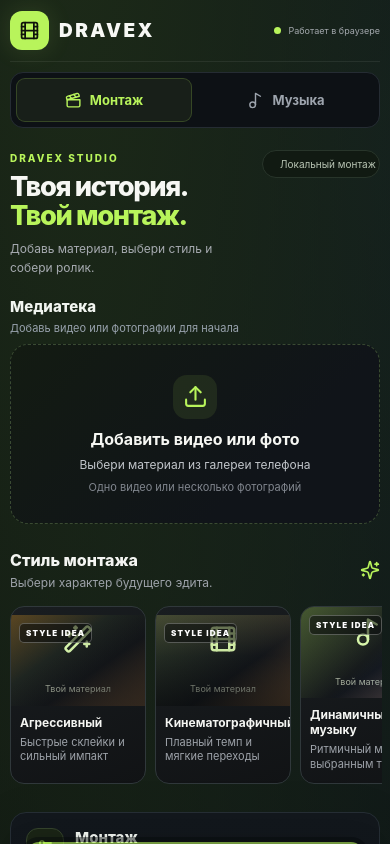
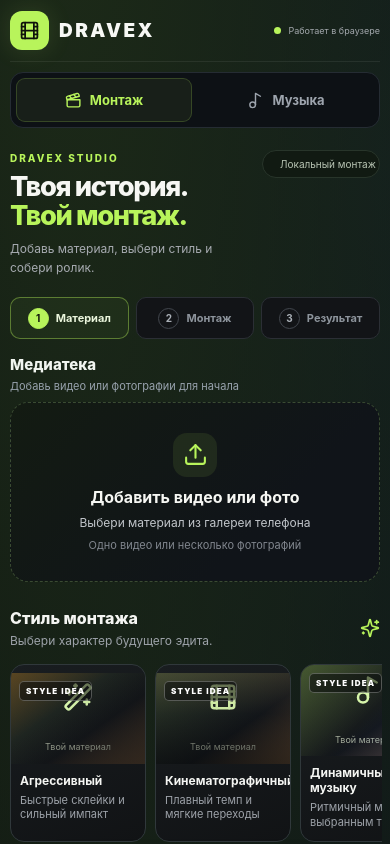
Before and after one commit to mlbbgame/dravex-ai-video-editor, a React (Vite) app: page / in a window 390 px wide. Shown: the top 844 px of the page. Built offline with nearby package versions, Linux system fonts and the light colour scheme.

Commit message:
DRAVEX: integrate mobile usability and universal director profiles
Add universal director profiles, mobile workflow indicator, and regression tests.

```diff
--- a/src/App.tsx
+++ b/src/App.tsx
@@ -806,6 +806,11 @@
         <div className="dravex-editor-layout">
           <section className="dravex-stage-column" aria-label="Медиатека и предпросмотр">
             <div className="dravex-intro"><div><span className="dravex-eyebrow">DRAVEX STUDIO</span><h1>Твоя история.<br /><span>Твой монтаж.</span></h1><p>Добавь материал, выбери стиль и собери ролик.</p></div><span className="dravex-editor-badge"><span />Локальный монтаж</span></div>
+            <div className="dravex-workflow-steps" role="group" aria-label="Этапы создания видео">
+              <span className={!mediaFiles.length ? "is-active" : "is-done"}><b>1</b> Материал</span>
+              <span className={stage === "done" || stage === "analyzing" || stage === "rendering" ? "is-done" : mediaFiles.length ? "is-active" : ""}><b>2</b> Монтаж</span>
+              <span className={stage === "done" ? "is-done" : stage === "analyzing" || stage === "rendering" ? "is-active" : ""}><b>3</b> Результат</span>
+            </div>
             <input ref={videoInput} className="dravex-hidden" type="file" accept="video/*,image/*" multiple onChange={onMediaSelected} />
             <div className="dravex-media-heading"><div><h2>Медиатека</h2><p>{mediaFiles.length ? `${mediaFiles.length} ${isImageMode ? "фото" : "видеофайл"} · ${(mediaFiles.reduce((sum, file) => sum + file.size, 0) / (1024 * 1024)).toFixed(1)} МБ` : "Добавь видео или фотографии для начала"}</p></div>{mediaFiles.length > 0 && <button type="button" onClick={() => videoInput.current?.click()}><Upload size={15} />Добавить</button>}</div>
         {!mediaFiles.length ? (
--- a/src/styles.css
+++ b/src/styles.css
@@ -563,3 +563,64 @@
     max-height: min(54svh, 520px);
   }
 }
+
+
+/* Mobile usability improvements for the integrated DRAVEX editor. */
+.dravex-workflow-steps {
+  display: grid;
+  grid-template-columns: repeat(3, minmax(0, 1fr));
+  gap: 7px;
+  margin: 0 0 16px;
+}
+.dravex-workflow-steps > span {
+  min-width: 0;
+  min-height: 42px;
+  display: flex;
+  align-items: center;
+  justify-content: center;
+  gap: 7px;
+  padding: 7px 5px;
+  border: 1px solid #2b2f35;
+  border-radius: 10px;
+  color: #8d949c;
+  background: #121417;
+  font-size: 11px;
+  font-weight: 700;
+  white-space: nowrap;
+}
+.dravex-workflow-steps b {
+  width: 21px;
+  height: 21px;
+  display: grid;
+  flex: 0 0 21px;
+  place-items: center;
+  border: 1px solid #42474e;
+  border-radius: 50%;
+  color: #aab0b7;
+  font-size: 10px;
+}
+.dravex-workflow-steps > span.is-active {
+  border-color: #b8f45b65;
+  color: #eaf5dc;
+  background: #b8f45b0b;
+}
+.dravex-workflow-steps > span.is-active b,
+.dravex-workflow-steps > span.is-done b {
+  border-color: var(--accent);
+  color: #11150b;
+  background: var(--accent);
+}
+.dravex-workflow-steps > span.is-done { color: #c2d6ad; }
+.dravex-tabs button { min-height: 44px; touch-action: manipulation; }
+.dravex-file-row button,
+.dravex-project-actions button,
+.dravex-result-actions a,
+.dravex-result-actions button { touch-action: manipulation; }
+@media (max-width: 360px) {
+  .dravex-workflow-steps { gap: 4px; }
+  .dravex-workflow-steps > span { gap: 4px; font-size: 9px; }
+  .dravex-workflow-steps b { width: 19px; height: 19px; flex-basis: 19px; }
+}
+@media (prefers-reduced-motion: reduce) {
+  .dravex-workflow-steps { scroll-behavior: auto; transition: none; }
+}
```
Also changed, not shown: src/video/director-contract.ts (+132 -2 lines), 2 other files (tests, documents, lock files or other folders).
